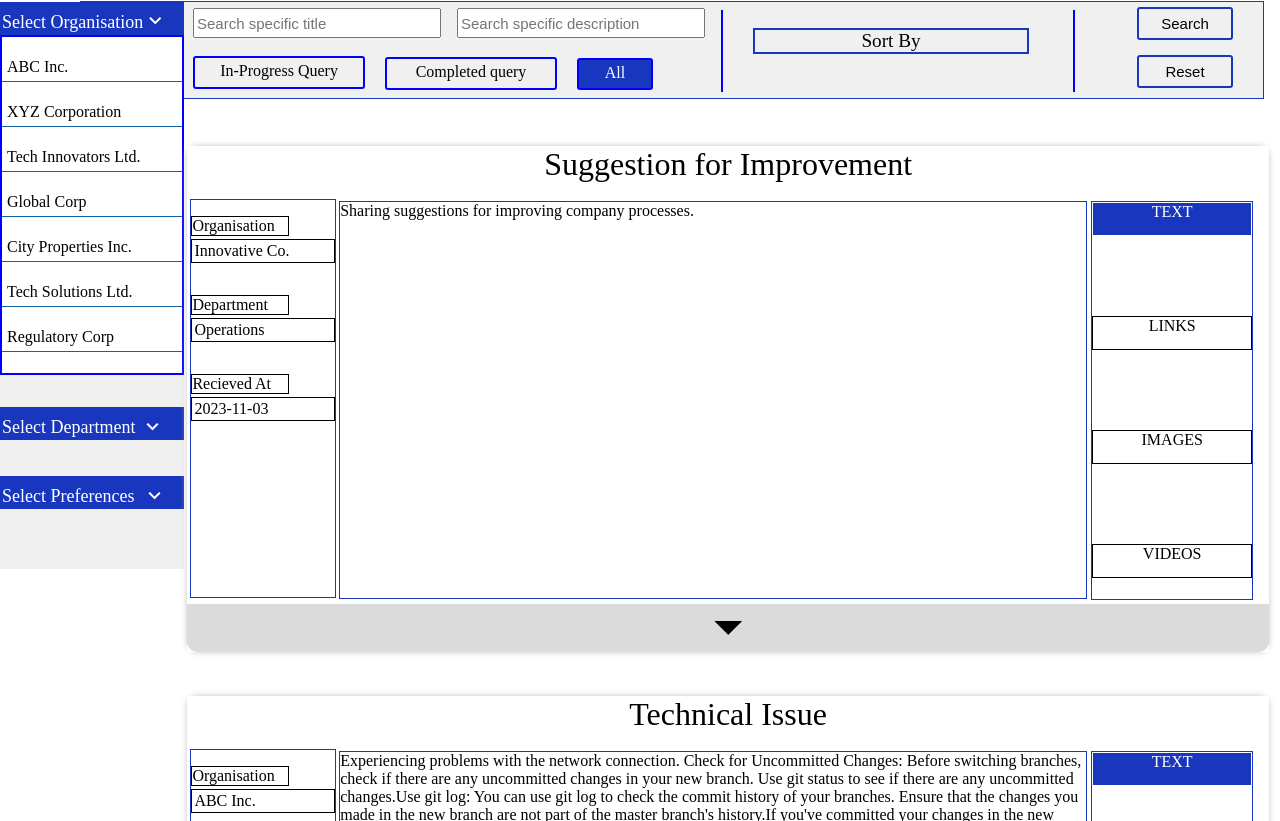
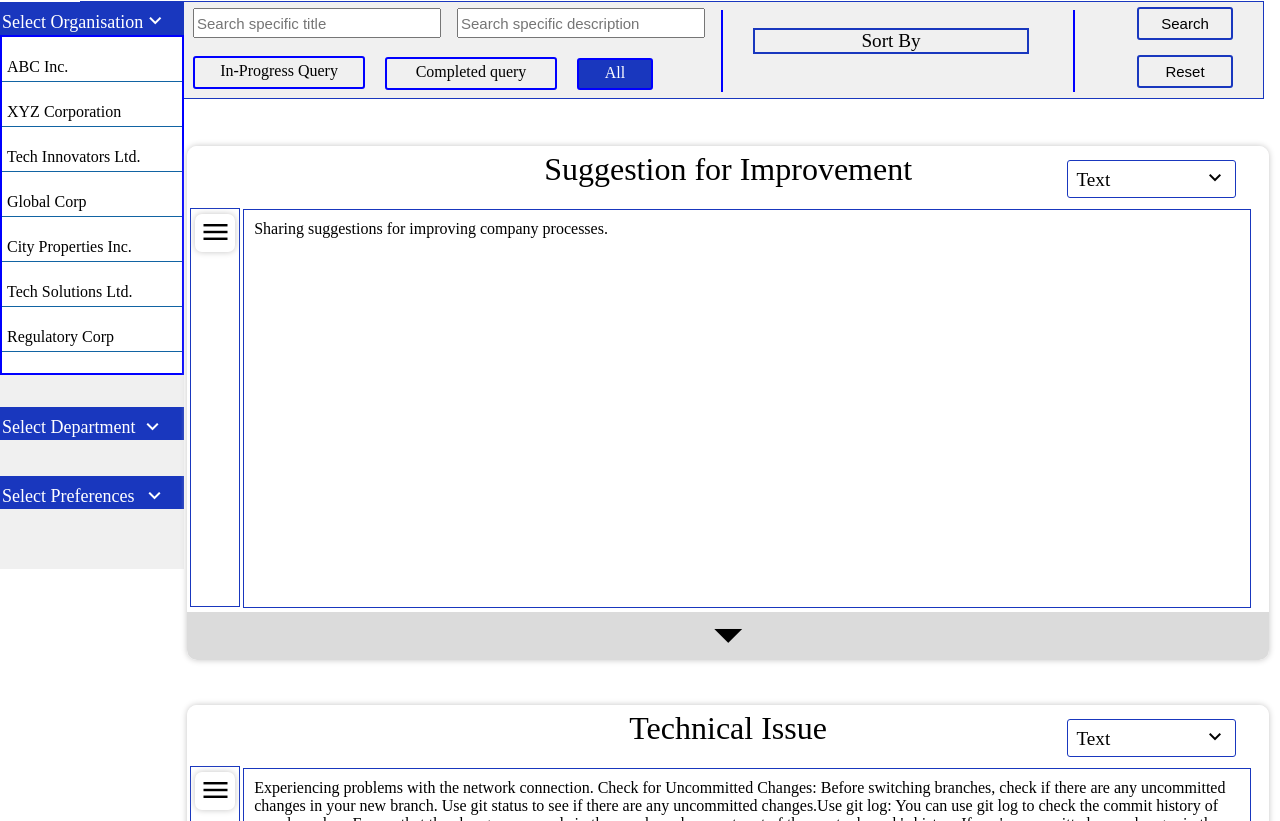
Before and after one commit to gauravgautam00/Quire_Flow, a React (Create React App) app in the folder client/: page /administrative_matter in a window 1280 px wide. Shown: the part 1459-2280 px from the top of the page. Built offline with nearby package versions, Linux system fonts and the light colour scheme.

Commit message:
refined data part

```diff
--- a/client/src/Components/Child_Administrative_matter.jsx
+++ b/client/src/Components/Child_Administrative_matter.jsx
@@ -1,16 +1,29 @@
-import React, { useEffect, useRef } from "react";
+import React, { useEffect, useRef, useState } from "react";
 
 const Child_Administrative_matter = (props) => {
   const sidebarRightText = useRef(null);
   const sidebarRightLinks = useRef(null);
   const sidebarRightImages = useRef(null);
   const sidebarRightVideos = useRef(null);
-  const downArrowIcon = useRef(null);
+  const arrowDownIcon = useRef(null);
   const arrowDown = useRef(null);
   const downData = useRef(null);
   const bottomHideContainer = useRef(null);
   const downDataDelete = useRef(null);
+  const sideBarLeftHamburgerIcon = useRef(null);
+  const sideBarLeft = useRef(null);
+  const sideBarLeftFirst = useRef(null);
+  const sideBarLeftSecond = useRef(null);
+  const sideBarLeftThird = useRef(null);
+  const headingTopOptions = useRef(null);
+  const headingTopOptionsIcon = useRef(null);
+  const headingTopOptionsList = useRef(null);
+  const headingTopOptionsListFirst = useRef(null);
+  const headingTopOptionsListSecond = useRef(null);
+  const headingTopOptionsListThird = useRef(null);
 
+  const [icon, setIcon] = useState("menu");
+  const [typeOfData, setTypeOfData] = useState("Text");
   useEffect(() => {
     if (
       sidebarRightText.current &&
@@ -63,32 +76,88 @@ const Child_Administrative_matter = (props) => {
     if (
       arrowDown.current &&
       downData.current &&
-      downArrowIcon.current &&
+      arrowDownIcon.current &&
       bottomHideContainer.current
     ) {
-      // arrowDown.current.onmouseover = () => {
-      //   arrowDown.current.style.backgroundColor = "#DBDBDB";
-      // };
-      // arrowDown.current.onmouseout = () => {
-      //   arrowDown.current.style.backgroundColor = "#FFFFFF";
-      // };
+      downData.current.style.marginTop = "-15rem";
       arrowDown.current.onclick = () => {
-        if (downData.current.style.display == "flex") {
-          downData.current.style.display = "none";
-          downDataDelete.current.style.display = "none";
-          // arrowDown.current.style.borderBottom = "2px solid #1937be";
-          downArrowIcon.current.style.transform = "rotate(0deg)";
-          bottomHideContainer.current.style.border = "none";
-          arrowDown.current.style.borderTop = "none";
+        if (downData.current.style.marginTop == "-15rem") {
+          console.log("entering ");
+          arrowDownIcon.current.style.transform = "rotate(180deg)";
+          downData.current.style.marginTop = "1rem";
         } else {
-          downData.current.style.display = "flex";
-          bottomHideContainer.current.style.border = "2px solid";
-          bottomHideContainer.current.style.borderTop = "none";
-          downArrowIcon.current.style.transform = "rotate(-180deg)";
-          downDataDelete.current.style.display = "block";
-          arrowDown.current.style.borderBottom = "none";
+          downData.current.style.marginTop = "-15rem";
+          arrowDownIcon.current.style.transform = "rotate(0deg)";
         }
-        // downData.current.style.backgroundColor = "red";
+      };
+    }
+
+    if (
+      sideBarLeft.current &&
+      sideBarLeftHamburgerIcon.current &&
+      sideBarLeftFirst &&
+      sideBarLeftSecond &&
+      sideBarLeftThird
+    ) {
+      sideBarLeft.current.style.width = "3rem";
+      sideBarLeftHamburgerIcon.current.onclick = () => {
+        if (sideBarLeft.current.style.width == "3rem") {
+          sideBarLeft.current.style.width = "16rem";
+          sideBarLeftFirst.current.style.visibility = "visible";
+          sideBarLeftSecond.current.style.visibility = "visible";
+          sideBarLeftThird.current.style.visibility = "visible";
+          sideBarLeftFirst.current.style.opacity = "1";
+          setIcon("close");
+          sideBarLeftSecond.current.style.opacity = "1";
+          sideBarLeftThird.current.style.opacity = "1";
+        } else {
+          sideBarLeft.current.style.width = "3rem";
+          setIcon("menu");
+          sideBarLeftFirst.current.style.visibility = "hidden";
+          sideBarLeftSecond.current.style.visibility = "hidden";
+          sideBarLeftThird.current.style.visibility = "hidden";
+          sideBarLeftFirst.current.style.opacity = "0";
+          sideBarLeftSecond.current.style.opacity = "0";
+          sideBarLeftThird.current.style.opacity = "0";
+        }
+      };
+    }
+
+    if (
+      headingTopOptions.current &&
+      headingTopOptionsIcon.current &&
+      headingTopOptionsList.current
+    ) {
+      console.log(headingTopOptions.current);
+
+      headingTopOptionsList.current.style.height = "0rem";
+
+      headingTopOptions.current.onclick = () => {
+        if (headingTopOptionsList.current.style.height == "0rem") {
+          headingTopOptionsList.current.style.height = "7rem";
+          headingTopOptionsIcon.current.style.transform = "rotate(180deg)";
+          headingTopOptionsList.current.style.border = "1px solid #1937be";
+        } else {
+          headingTopOptionsList.current.style.height = "0rem";
+          headingTopOptionsIcon.current.style.transform = "rotate(0deg)";
+          headingTopOptionsList.current.style.border = "none";
+        }
+      };
+    }
+
+    if (
+      headingTopOptionsListFirst.current &&
+      headingTopOptionsListSecond.current &&
+      headingTopOptionsListThird.current
+    ) {
+      headingTopOptionsListFirst.current.onclick = () => {
+        setTypeOfData("Text");
+      };
+      headingTopOptionsListSecond.current.onclick = () => {
+        setTypeOfData("Images");
+      };
+      headingTopOptionsListThird.current.onclick = () => {
+        setTypeOfData("Videos");
       };
     }
   }, []);
@@ -106,11 +175,49 @@ const Child_Administrative_matter = (props) => {
         {/* first */}
         {/* first */}
         <div id="child_administrative_matter_headingTop">
-          <div id="child_administrative_matter_headingTop_box1"></div>
-          <div id="child_administrative_matter_headingTop_box2"></div>
-
           <div id="child_administrative_matter_headingTop_real">
             {props.queryTitle}
+          </div>
+
+          <div
+            id="child_administrative_matter_headingTop_options"
+            ref={headingTopOptions}
+          >
+            {typeOfData}
+
+            <span
+              id="child_administrative_matter_headingTop_options_downIcon"
+              class="material-symbols-outlined"
+              ref={headingTopOptionsIcon}
+            >
+              keyboard_arrow_down
+            </span>
+          </div>
+          <div
+            id="child_administrative_matter_headingTop_options_dropDown"
+            ref={headingTopOptionsList}
+          >
+            <div
+              class="child_administrative_matter_headingTop_options_dropDown_childClass"
+              id="child_administrative_matter_headingTop_options_dropDown_first"
+              ref={headingTopOptionsListFirst}
+            >
+              Text
+            </div>
+            <div
+              class="child_administrative_matter_headingTop_options_dropDown_childClass"
+              id="child_administrative_matter_headingTop_options_dropDown_second"
+              ref={headingTopOptionsListSecond}
+            >
+              Images
+            </div>
+            <div
+              class="child_administrative_matter_headingTop_options_dropDown_childClass"
+              id="child_administrative_matter_headingTop_options_dropDown_third"
+              ref={headingTopOptionsListThird}
+            >
+              Videos
+            </div>
           </div>
         </div>
         {/* //second */}
@@ -120,24 +227,50 @@ const Child_Administrative_matter = (props) => {
         {/* //second */}
         {/* //second */}
         {/* //second */}
-        <div id="child_administrative_matter_sideBarLeft">
+        <div id="child_administrative_matter_sideBarLeft" ref={sideBarLeft}>
+          <div
+            id="child_administrative_matter_sideBarLeft_hamburgerIcon"
+            ref={sideBarLeftHamburgerIcon}
+          >
+            <span
+              id="child_administrative_matter_sideBarLeft_hamburgerIcon_real"
+              class="material-symbols-outlined"
+            >
+              {icon}
+            </span>
+          </div>
+          <div
+            id="child_administrator_matter_sideBarLeft_first"
+            ref={sideBarLeftFirst}
+          >
             <div id="child_administrative_matter_sideBarLeft_organisationHeading">
               Organisation
             </div>
             <div id="child_administrative_matter_sideBarLeft_organisationName">
               {props.queryOrganisation}
             </div>
+          </div>
+          <div
+            id="child_administrator_matter_sideBarLeft_second"
+            ref={sideBarLeftSecond}
+          >
             <div id="child_administrative_matter_sideBarLeft_departmentHeading">
               Department
             </div>
             <div id="child_administrative_matter_sideBarLeft_departmentName">
               {props.queryDepartment}
             </div>
+          </div>
+          <div
+            id="child_administrator_matter_sideBarLeft_third"
+            ref={sideBarLeftThird}
+          >
             <div id="child_administrative_matter_sideBarLeft_dateHeading">
               Recieved At
             </div>
             <div id="child_administrative_matter_sideBarLeft_dateName">
               {props.dateSent}
+            </div>
           </div>
         </div>
         {/* third */}
@@ -160,32 +293,7 @@ const Child_Administrative_matter = (props) => {
         {/* fourth */}
         {/* fourth */}
         {/* fourth */}
-        <div id="child_administrative_matter_sideBarRight">
-          <div
-            id="child_administrative_matter_sideBarRight_text"
-            ref={sidebarRightText}
-          >
-            TEXT
-          </div>
-          <div
-            id="child_administrative_matter_sideBarRight_links"
-            ref={sidebarRightLinks}
-          >
-            LINKS
-          </div>
-          <div
-            id="child_administrative_matter_sideBarRight_images"
-            ref={sidebarRightImages}
-          >
-            IMAGES
-          </div>
-          <div
-            id="child_administrative_matter_sideBarRight_videos"
-            ref={sidebarRightVideos}
-          >
-            VIDEOS
-          </div>
-        </div>
+        <div id="child_administrative_matter_sideBarRight"></div>
         {/* fifth */}
         {/* fifth */}
         {/* fifth */}
@@ -200,7 +308,7 @@ const Child_Administrative_matter = (props) => {
           <span
             id="child_administrator_matter_downBarClicks_icon"
             class="material-symbols-outlined"
-            ref={downArrowIcon}
+            ref={arrowDownIcon}
           >
             arrow_drop_down
           </span>
--- a/client/src/index.css
+++ b/client/src/index.css
@@ -109,11 +109,6 @@ code {
 /* main - page */
 /* main - page */
 /* main - page */
-
-#main_page_container {
-  /* border: 2px solid blue; */
-  /* height:20rem; */
-}
 
 #main_page_container_leftPart {
   width: 46%;
@@ -1486,91 +1481,169 @@ code {
   position: relative;
   background-color: white;
   z-index: 1;
-}
-
-#child_administrative_matter_headingTop_box1 {
-  /* border-radius: 50%; */
-  /* margin-left: 2px; */
-  height: 1rem;
   border-radius: 10px;
-  /* margin-top: 2px;  */
-  display: none;
-  width: 1rem;
-  background-color: red;
-  cursor: pointer;
-}
-#child_administrative_matter_headingTop_box2 {
-  /* border-radius: 50%; */
-  margin-left: 65.75rem;
-  display: none;
-  height: 1rem;
-  margin-top: -1rem;
-  border-radius: 10px;
-  width: 1rem;
-  background-color: red;
-  cursor: pointer;
-}
+}
+
 #child_administrative_matter_headingTop_real {
   /* border: 2px solid green; */
   margin-top: -0.2rem;
+  padding-top: 5px;
   font-size: xx-large;
   text-align: center;
 }
-
+#child_administrative_matter_headingTop_options {
+  border-radius: 3px;
+  width: 10.2rem;
+  margin-top: -28px;
+  border: 1px solid #1937be;
+  text-align: center;
+  margin-left: 55rem;
+  cursor: pointer;
+  font-size: larger;
+  padding: 2px;
+  height: 2rem;
+}
+#child_administrative_matter_headingTop_options_downIcon {
+  position: relative;
+  margin-top: -1px;
+  margin-left: 5.8rem;
+  top: 4px;
+  transition: transform 1s;
+}
+#child_administrative_matter_headingTop_options_dropDown {
+  margin-left: 55rem;
+  /* border: 1px solid; */
+  height: 0rem;
+  width: 10.5rem;
+  transition: height 1s;
+  box-shadow: 0px 0px 6px 0px #c5c4c4;
+  overflow: hidden;
+  position: relative;
+}
+.child_administrative_matter_headingTop_options_dropDown_childClass {
+  text-align: center;
+  height: 2rem;
+  cursor: pointer;
+  font-size: larger;
+}
+.child_administrative_matter_headingTop_options_dropDown_childClass:hover {
+  background-color: #dbdbdb;
+}
 #child_administrative_matter_sideBarLeft {
-  height: 24.8rem;
+  height: 24.84rem;
   border: 1px solid #1937be;
-  width: 9rem;
+  width: 3rem;
+  overflow: visible;
+  transition: width 1s;
   /* margin-top: -4.5rem; */
   background-color: white;
+  position: relative;
   margin-left: 0.2rem;
+  margin-top: 0.6rem;
+}
+#child_administrative_matter_sideBarLeft_hamburgerIcon {
+  margin-top: 5px;
+  margin-left: 4px;
+  width: 40px;
+  box-shadow: 0px 0px 6px 0px #c5c4c4;
+  height: 38px;
+  border-radius: 7px;
+}
+
+#child_administrative_matter_sideBarLeft_hamburgerIcon_real {
+  font-size: xx-large;
+  margin-left: 4px;
+  cursor: pointer;
+  margin-top: 2px;
+}
+
+#child_administrator_matter_sideBarLeft_first {
+  border-radius: 8px;
   margin-top: 1rem;
+  opacity: 0;
+  width: 95%;
+  margin-left: 6px;
+  box-shadow: 0px 0px 6px 0px #c5c4c4;
+  visibility: visible;
+  transition: visibility 0.5s, opacity 1s ease-in-out;
+  /* height: 5rem; */
 }
 #child_administrative_matter_sideBarLeft_organisationHeading {
-  width: 6rem;
-  border: 1px solid;
-  margin-top: 1rem;
+  font-size: large;
+  border-top-left-radius: 8px;
+  padding: 6px;
+  background-color: #dbdbdb;
+  border-top-right-radius: 8px;
 }
 #child_administrative_matter_sideBarLeft_organisationName {
-  padding: 2px;
-  border: 1px solid;
+  padding: 6px;
   margin-top: 3px;
+  font-size: larger;
+}
+#child_administrator_matter_sideBarLeft_second {
+  border-radius: 8px;
+  transition: visibility 0.5s, opacity 1s;
+  margin-top: 2rem;
+  opacity: 0;
+  width: 95%;
+  visibility: visible;
+  margin-left: 6px;
+  box-shadow: 0px 0px 6px 0px #c5c4c4;
+  /* height: 5rem; */
 }
 #child_administrative_matter_sideBarLeft_departmentHeading {
-  width: 6rem;
-  border: 1px solid;
+  font-size: large;
+  border-top-left-radius: 8px;
+  padding: 6px;
+  background-color: #dbdbdb;
+  border-top-right-radius: 8px;
+}
+#child_administrative_matter_sideBarLeft_departmentName {
+  padding: 6px;
+  margin-top: 3px;
+  font-size: larger;
+}
+#child_administrator_matter_sideBarLeft_third {
+  border-radius: 8px;
   margin-top: 2rem;
-}
-#child_administrative_matter_sideBarLeft_departmentName {
-  padding: 2px;
-  border: 1px solid;
+  width: 95%;
+  opacity: 0;
+  visibility: visible;
+  transition: visibility 0.5s, opacity 1s;
+  margin-left: 6px;
+  box-shadow: 0px 0px 6px 0px #c5c4c4;
+  /* height: 5rem; */
+}
+#child_administrative_matter_sideBarLeft_dateHeading {
+  font-size: large;
+  border-top-left-radius: 8px;
+  padding: 6px;
+  background-color: #dbdbdb;
+  border-top-right-radius: 8px;
+}
+#child_administrative_matter_sideBarLeft_dateName {
+  padding: 6px;
   margin-top: 3px;
-}
-
-#child_administrative_matter_sideBarLeft_dateHeading {
-  width: 6rem;
-  border: 1px solid;
-  margin-top: 2rem;
-}
-#child_administrative_matter_sideBarLeft_dateName {
-  padding: 2px;
-  border: 1px solid;
-  margin-top: 3px;
+  font-size: larger;
 }
 #child_administrative_matter_mainData {
-  height: 24.78rem;
+  height: 23.55rem;
   border: 1px solid #1937be;
-  margin-top: -24.84rem;
-  width: 46.6rem;
-  margin-left: 9.5rem;
+  margin-top: -24.9rem;
+  width: 61.6rem;
+  padding: 10px;
+  margin-left: 3.5rem;
+
   overflow-y: scroll;
 }
 #child_administrative_matter_sideBarRight {
-  margin-left: 56.5rem;
+  margin-left: 63.5rem;
   height: 24.79rem;
-  width: 10rem;
+  width: 3rem;
+  display: none;
   margin-top: -24.9rem;
   border: 1px solid #1937be;
+  position: relative;
   background-color: white;
 }
 #child_administrative_matter_sideBarRight_text {
@@ -1629,8 +1702,10 @@ code {
 #child_administrative_matter_downBarBottom {
   /* border: 2px solid #1937be; */
   margin-bottom: 1rem;
-  display: none;
-  margin-top: 17px;
+  /* display: none; */
+  margin-top: -11.5rem;
+  display: flex;
+  transition: margin-top 1s;
 
   height: 11.5rem;
 }
@@ -1719,7 +1794,7 @@ code {
 }
 #child_administrative_matter_downBottom_delete {
   color: #a40e26;
-  display: none;
+  /* display: none; */
   text-align: center;
   border-top: 3px solid #a40e26;
   font-size: 19px;
```
Lines whose indentation alone changed are shown as unchanged.
